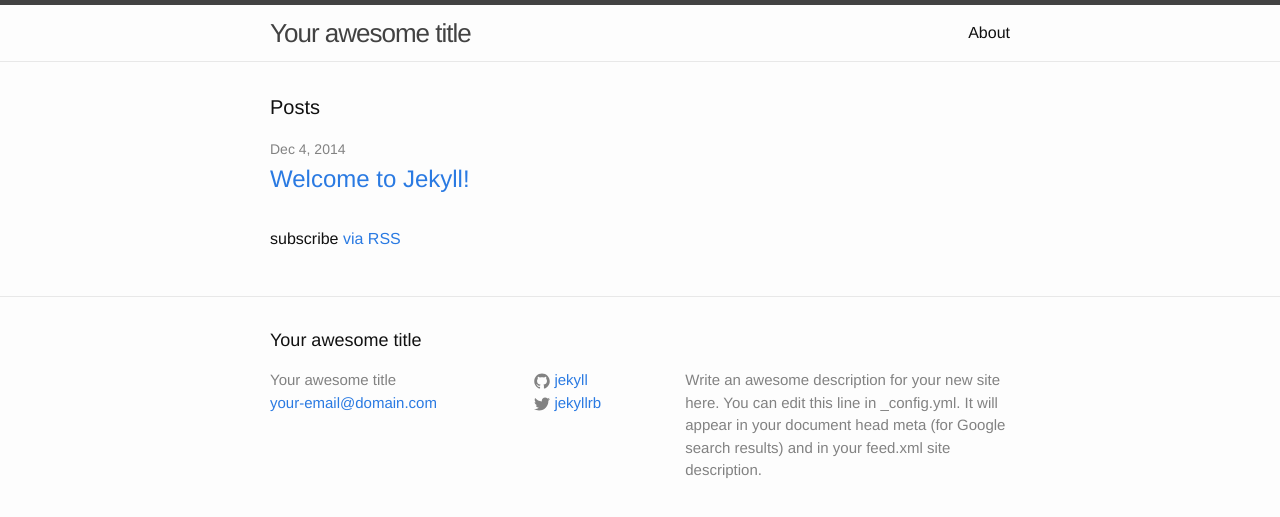
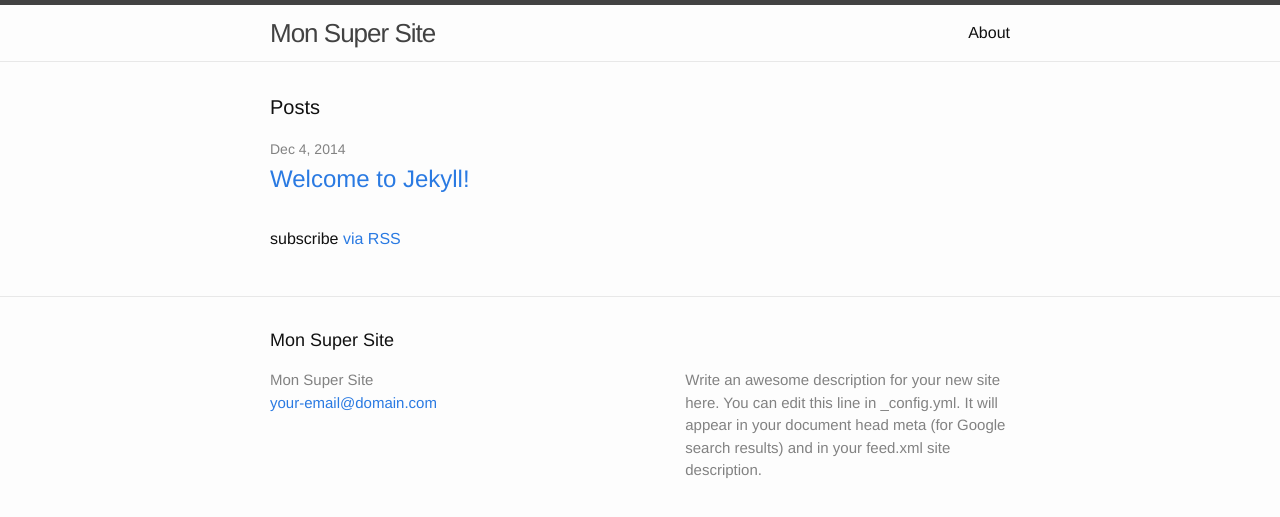
Before and after one commit to jvenerosy/jvenerosy.github.io, a Jekyll site: the page built from index.html, in a window 1280 px wide. Shown: the top 517 px of the page. Built offline with Jekyll 4.4.1, drawn with Linux system fonts in a browser that asks for light colours; the list of posts is cut into pages by our own code.

Commit message:
test avec le fichier de grafikart

```diff
--- a/_config.yml
+++ b/_config.yml
@@ -1,15 +1,12 @@
 # Site settings
-title: Your awesome title
+title: Mon Super Site
 email: your-email@domain.com
-description: > # this means to ignore newlines until "baseurl:"
-  Write an awesome description for your new site here. You can edit this
-  line in _config.yml. It will appear in your document head meta (for
-  Google search results) and in your feed.xml site description.
-baseurl: "" # the subpath of your site, e.g. /blog/
-url: "http://yourdomain.com" # the base hostname & protocol for your site
-twitter_username: jekyllrb
-github_username:  jekyll
+description: "Write an awesome description for your new site here. You can edit this line in _config.yml. It will appear in your document head meta (for Google search results) and in your feed.xml site description."
+baseurl: ""
+url: ""
+paginate: 1
+paginate_path: "news/:num"
 
 # Build settings
 markdown: kramdown
-highlighter: rouge
+permalink: /:categories/:title/
```
